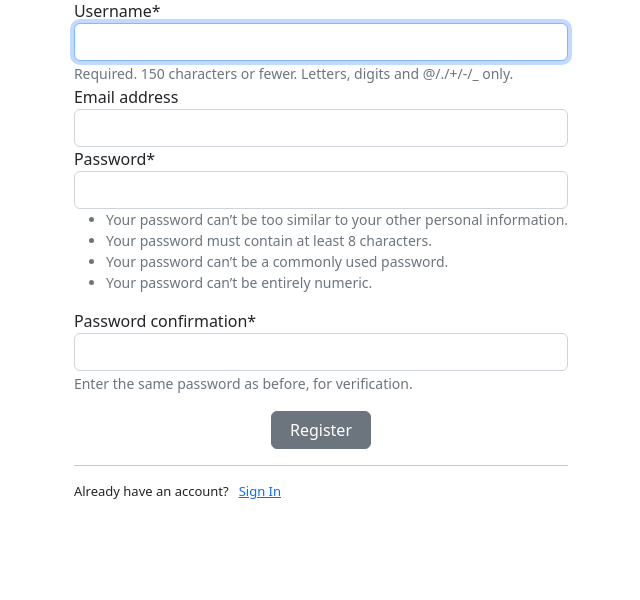
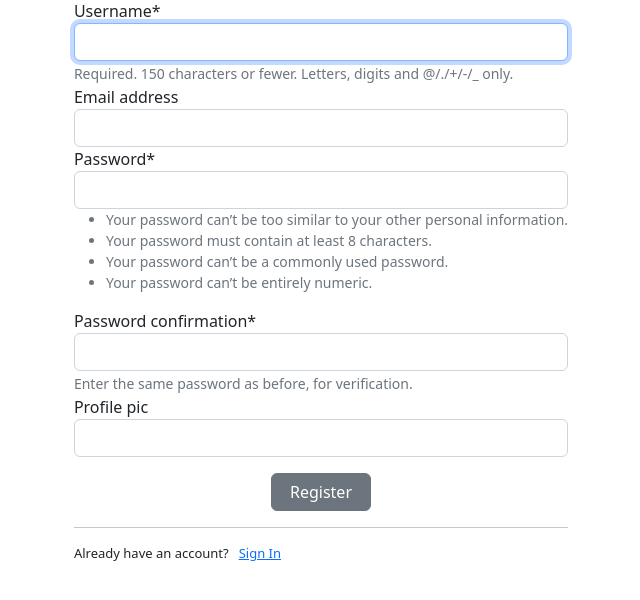
Before and after one commit to esadakman/django-blog-app, a Django app: page /register/ in a window 1280 px wide. Shown: the part 157-757 px from the top of the page, without its empty margins (319-959 px from the left). Run offline with Django 4.2, Linux system fonts and the light colour scheme; some libraries are stand-ins or nearby versions.

Commit message:
image field

```diff
--- a/users/forms.py
+++ b/users/forms.py
@@ -6,13 +6,13 @@ from django.contrib.auth.forms import UserCreationForm
 class UserProfileForm(forms.ModelForm):
     class Meta:
         model = UserProfile
-        fields = ('profile_pic','bio')
+        fields = ('profile_pic',)
         # exclude= ('user',)
 #exclude dememizin sebebi biz oluşturduğumuz kullanıcının userProfileini oluşturmak iistiyoruz
 #bunu yaptığımız içinde views kısmında register olan kullanıcıyıya userprofile ı kaydettik
 #eğer fieldsları all olark tanımlasaydık kayıtlı olan kullanıcılardan seçim yaptıracaktık
 
-class UserForm(UserCreationForm):
+class UserRegisterForm(UserCreationForm):
     class Meta:
         model = User
         fields = ('username', 'email')
--- a/users/models.py
+++ b/users/models.py
@@ -4,8 +4,8 @@ from django.contrib.auth.models import User
 # Create your models here.
 class UserProfile(models.Model):
     user = models.OneToOneField(User,on_delete=models.CASCADE)
-    profile_pic = models.ImageField(upload_to="profile_pics/",blank=True)
-    bio = models.TextField(blank=True)
+    profile_pic = models.URLField(blank=True, max_length=200)
+
 
     def __str__(self):
         return self.user.username
--- a/users/templates/users/register.html
+++ b/users/templates/users/register.html
@@ -8,7 +8,9 @@
     {% else %}
 
     <form action="" method="POST" enctype="multipart/form-data">
-      {% csrf_token %} {{register_form | crispy}}
+      {% csrf_token %}
+        {{register_form | crispy}}
+        {{form_profile | crispy}}
       <div class="detailbuttons d-flex justify-content-center my-3">
         <button class="btn btn-secondary btn-md  btn-block mx-5" style="width: 100px" type="submit" aria-pressed="true">Register</button>
       </div>
--- a/users/views.py
+++ b/users/views.py
@@ -1,31 +1,47 @@
 from django.shortcuts import render, redirect, get_object_or_404, get_list_or_404
 from django.contrib.auth.forms import UserCreationForm,AuthenticationForm
 from django.contrib.auth import authenticate,login ,logout
-from .forms import UserForm, UserProfileForm
+from .forms import UserRegisterForm, UserProfileForm
 from django.contrib import messages
 def home(request):
     return render(request, 'templates/base.html')
 
 
 def user_register(request):
-    form = UserForm()
-    if request.method == 'POST':
-        form = UserForm(request.POST, request.FILES)
-        if form.is_valid():
-            form.save()
-            print(form)
-            photo = form.cleaned_data['user_image']
-            name = form.cleaned_data['name']
-            username = form.cleaned_data['email']
-            password = form.cleaned_data['password1']
-            user = authenticate(username=username, password=password, name=name, photo=photo)
-            messages.success(request, 'Registered successfully')
-            return redirect('login')
-        else :
-            messages.error(request, "Registration failed")
+    form = UserRegisterForm()
+    # if request.method == 'POST':
+        # form = UserRegisterForm(request.POST, request.FILES)
+        # if form.is_valid():
+            # form.save()
+            # name = form.cleaned_data['name']
+            # username = form.cleaned_data['username']
+            # photo = form.cleaned_data['user_image']
+            # password = form.cleaned_data['password1']
+            # user = authenticate(username=username, password=password, name=name, photo=photo)
+            # messages.success(request, 'Registered successfully')
+            # return redirect('login')
+        # else :
+            # messages.error(request, "Registration failed")
+    # context = {
+    #     'register_form' : form
+    # }
+    form_user = UserRegisterForm()
+    form_profile = UserProfileForm()
+    if request.method=="POST":
+        form_user = UserRegisterForm(request.POST)
+        form_profile = UserProfileForm(request.POST)#dosyaları almak için
+        if form_user.is_valid():
+            user = form_user.save()
+            profile = form_profile.save(commit=False)
+            profile.user = user
+            profile.save()
 
+            login(request,user)
+
+            return redirect('home')
     context = {
-        'register_form' : form
+        'register_form': form_user,
+        'form_profile': form_profile,
     }
     return render(request, 'users/register.html', context)
 
```
Also changed, not shown: users/migrations/0002_remove_userprofile_bio.py (added).
